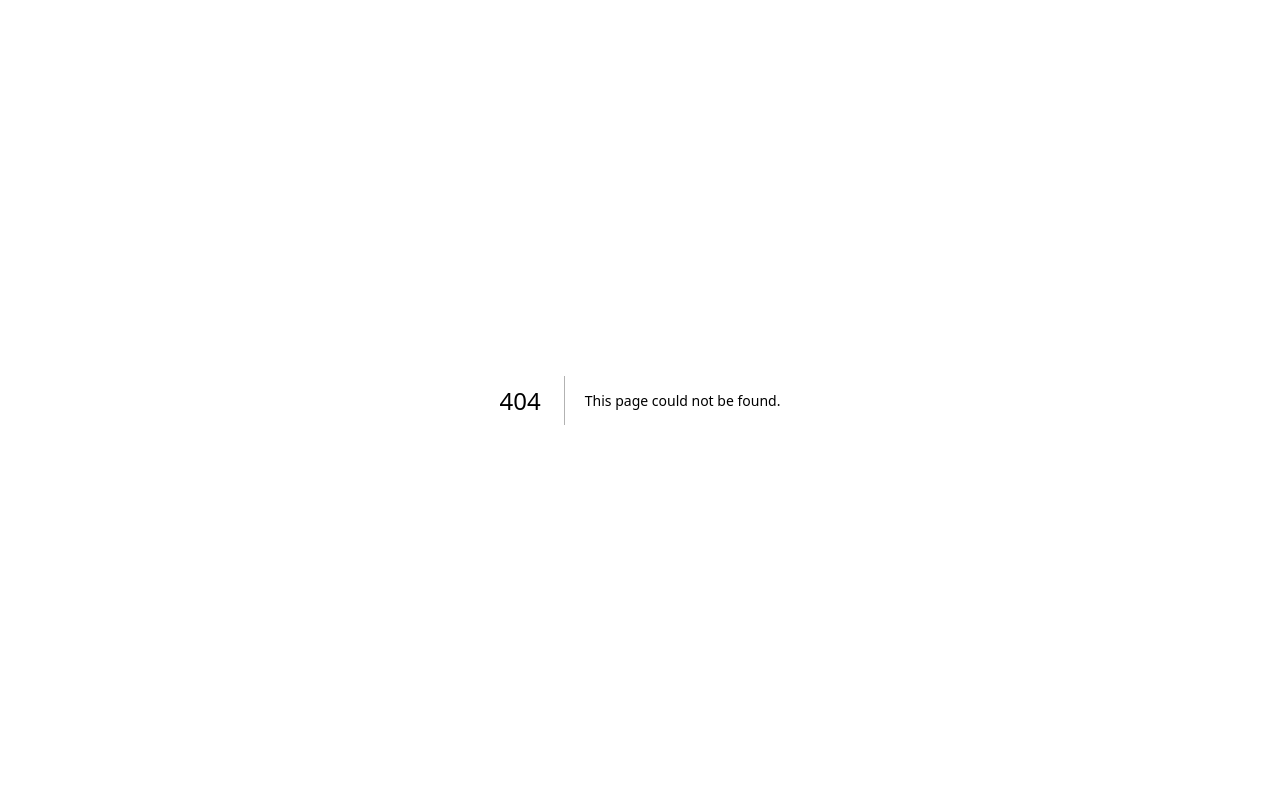
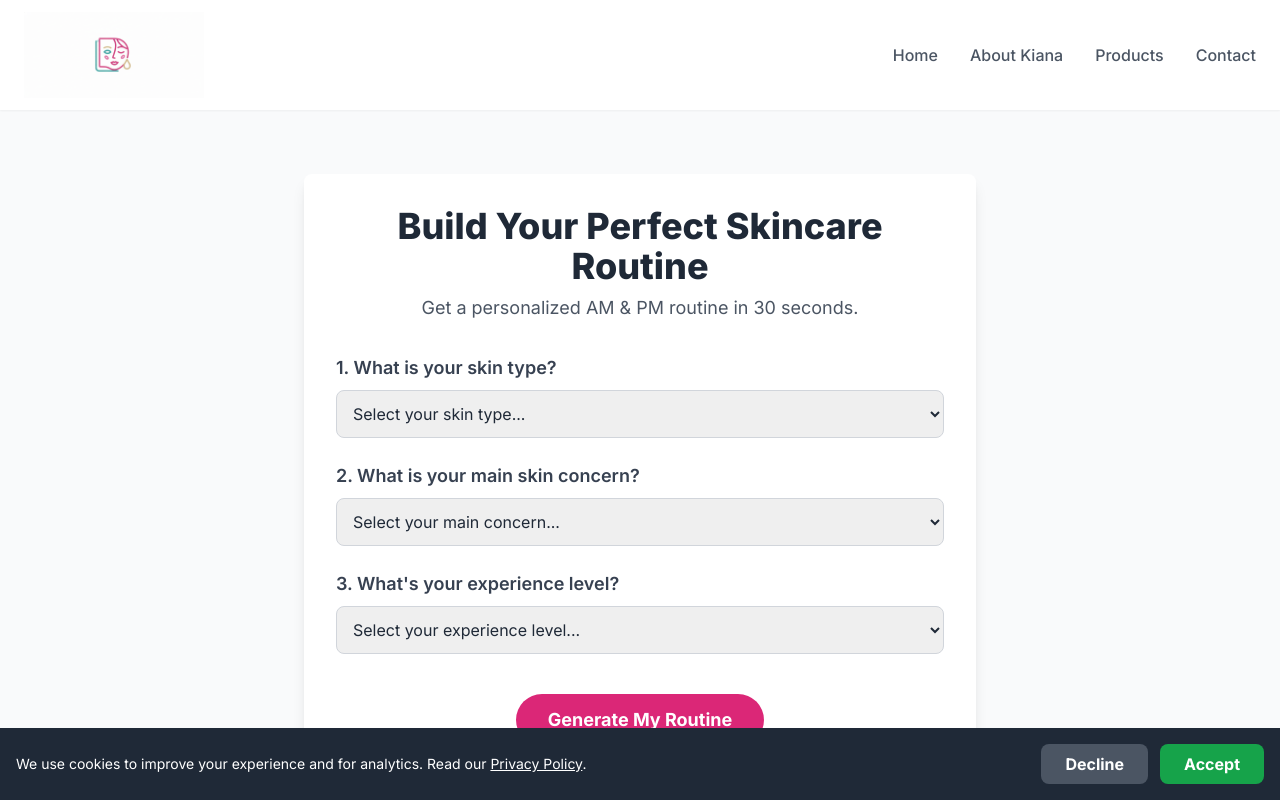
Before and after one commit to CreazyHans/Kiana-s-Skin-Diary, a Next.js app: page /tools/routine-builder in a window 1280 px wide. Before the commit this address had no page. Shown: the top 800 px of the page. Built offline with nearby package versions, Linux system fonts and the light colour scheme.

Commit message:
Create routine-builder,js

```diff
--- /dev/null
+++ b/pages/tools/routine-builder.js
@@ -0,0 +1,110 @@
+// pages/tools/routine-builder.js
+
+import { useState } from 'react';
+import Layout from '../../components/Layout';
+import Head from 'next/head';
+
+// Aquí es donde, más adelante, pondremos la "inteligencia" y los resultados.
+const resultsDatabase = {
+  // ... lo llenaremos después
+};
+
+export default function RoutineBuilderPage() {
+  // Usamos el estado de React para guardar las selecciones del usuario
+  const [skinType, setSkinType] = useState('');
+  const [skinConcern, setSkinConcern] = useState('');
+  const [experience, setExperience] = useState('');
+  const [routine, setRoutine] = useState(null); // Aquí guardaremos la rutina generada
+
+  const handleGenerateRoutine = () => {
+    // Por ahora, esta función no hace nada. La programaremos después.
+    console.log({ skinType, skinConcern, experience });
+    // Aquí irá la lógica para buscar en 'resultsDatabase' y llamar a setRoutine.
+  };
+
+  return (
+    <Layout>
+      <Head>
+        <title>Skincare Routine Builder | Kiana's Skin Diary</title>
+        <meta name="description" content="Build your perfect, personalized skincare routine in 30 seconds with our interactive tool." />
+      </Head>
+
+      <div className="max-w-2xl mx-auto my-8 p-8 bg-white rounded-lg shadow-lg">
+        {/* --- CABECERA --- */}
+        <div className="text-center mb-8">
+          <h1 className="text-3xl md:text-4xl font-extrabold text-gray-800">
+            Build Your Perfect Skincare Routine
+          </h1>
+          <p className="mt-2 text-lg text-gray-600">
+            Get a personalized AM & PM routine in 30 seconds.
+          </p>
+        </div>
+
+        {/* --- FORMULARIO DE SELECCIÓN --- */}
+        <div className="space-y-6">
+          {/* --- Pregunta 1: Tipo de Piel --- */}
+          <div>
+            <label className="block text-lg font-semibold text-gray-700 mb-2">1. What is your skin type?</label>
+            <select
+              value={skinType}
+              onChange={(e) => setSkinType(e.target.value)}
+              className="w-full p-3 border border-gray-300 rounded-lg focus:ring-2 focus:ring-pink-500 focus:border-pink-500 transition"
+            >
+              <option value="" disabled>Select your skin type...</option>
+              <option value="oily">💧 Oily</option>
+              <option value="dry">🏜️ Dry</option>
+              <option value="combination">☯️ Combination</option>
+              <option value="sensitive">🌿 Sensitive</option>
+            </select>
+          </div>
+
+          {/* --- Pregunta 2: Preocupación Principal --- */}
+          <div>
+            <label className="block text-lg font-semibold text-gray-700 mb-2">2. What is your main skin concern?</label>
+            <select
+              value={skinConcern}
+              onChange={(e) => setSkinConcern(e.target.value)}
+              className="w-full p-3 border border-gray-300 rounded-lg focus:ring-2 focus:ring-pink-500 focus:border-pink-500 transition"
+            >
+              <option value="" disabled>Select your main concern...</option>
+              <option value="acne">🌋 Acne & Blemishes</option>
+              <option value="anti-aging">⏳ Anti-Aging & Wrinkles</option>
+              <option value="hyperpigmentation">✨ Hyperpigmentation & Dark Spots</option>
+              <option value="hydration">💧 Hydration & Dullness</option>
+            </select>
+          </div>
+
+          {/* --- Pregunta 3: Nivel de Experiencia --- */}
+          <div>
+            <label className="block text-lg font-semibold text-gray-700 mb-2">3. What's your experience level?</label>
+            <select
+              value={experience}
+              onChange={(e) => setExperience(e.target.value)}
+              className="w-full p-3 border border-gray-300 rounded-lg focus:ring-2 focus:ring-pink-500 focus:border-pink-500 transition"
+            >
+              <option value="" disabled>Select your experience level...</option>
+              <option value="beginner">🌱 Beginner</option>
+              <option value="advanced">👩‍🔬 Advanced</option>
+            </select>
+          </div>
+
+          {/* --- BOTÓN DE GENERAR --- */}
+          <div className="text-center pt-4">
+            <button
+              onClick={handleGenerateRoutine}
+              className="bg-pink-600 text-white font-bold py-3 px-8 rounded-full hover:bg-pink-700 transition-all duration-300 transform hover:scale-105 text-lg"
+            >
+              Generate My Routine
+            </button>
+          </div>
+        </div>
+
+        {/* --- ZONA DE RESULTADOS (La construiremos después) --- */}
+        <div id="results-section" className="mt-12">
+          {/* El resultado de la rutina se mostrará aquí */}
+        </div>
+
+      </div>
+    </Layout>
+  );
+}
```
